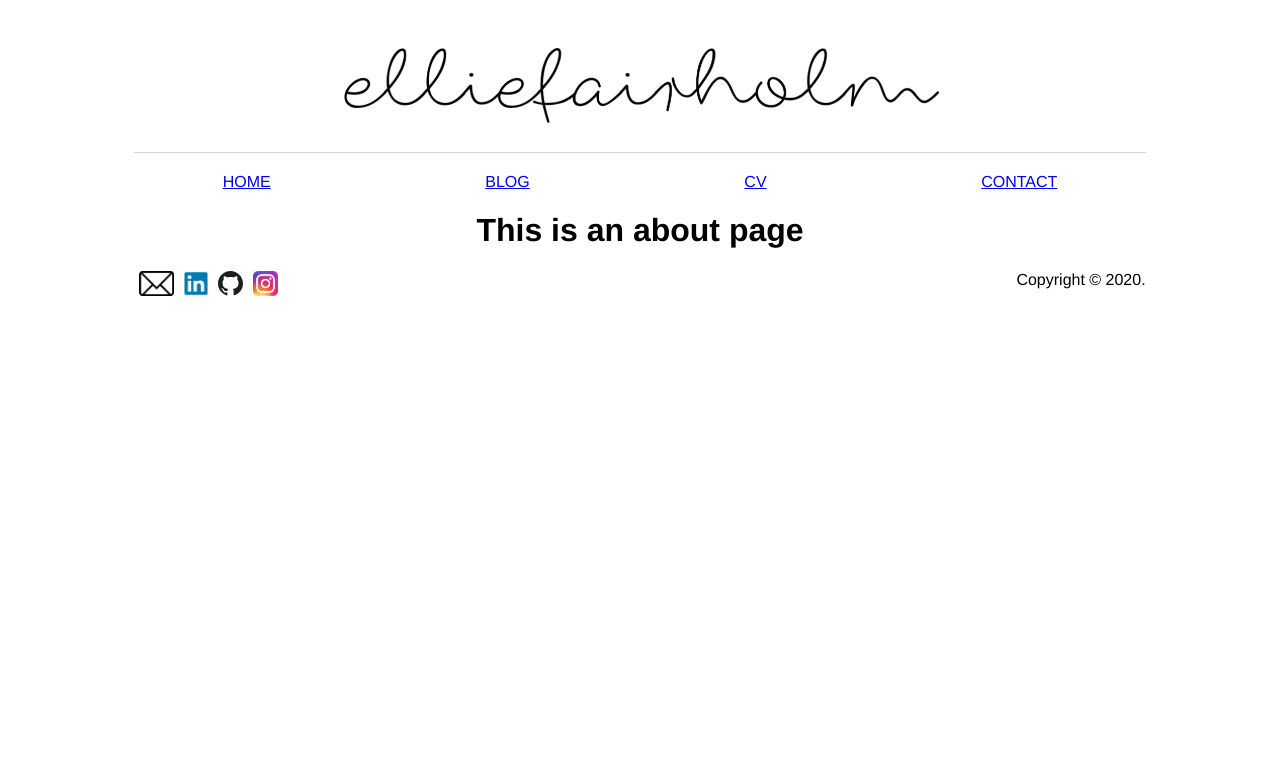
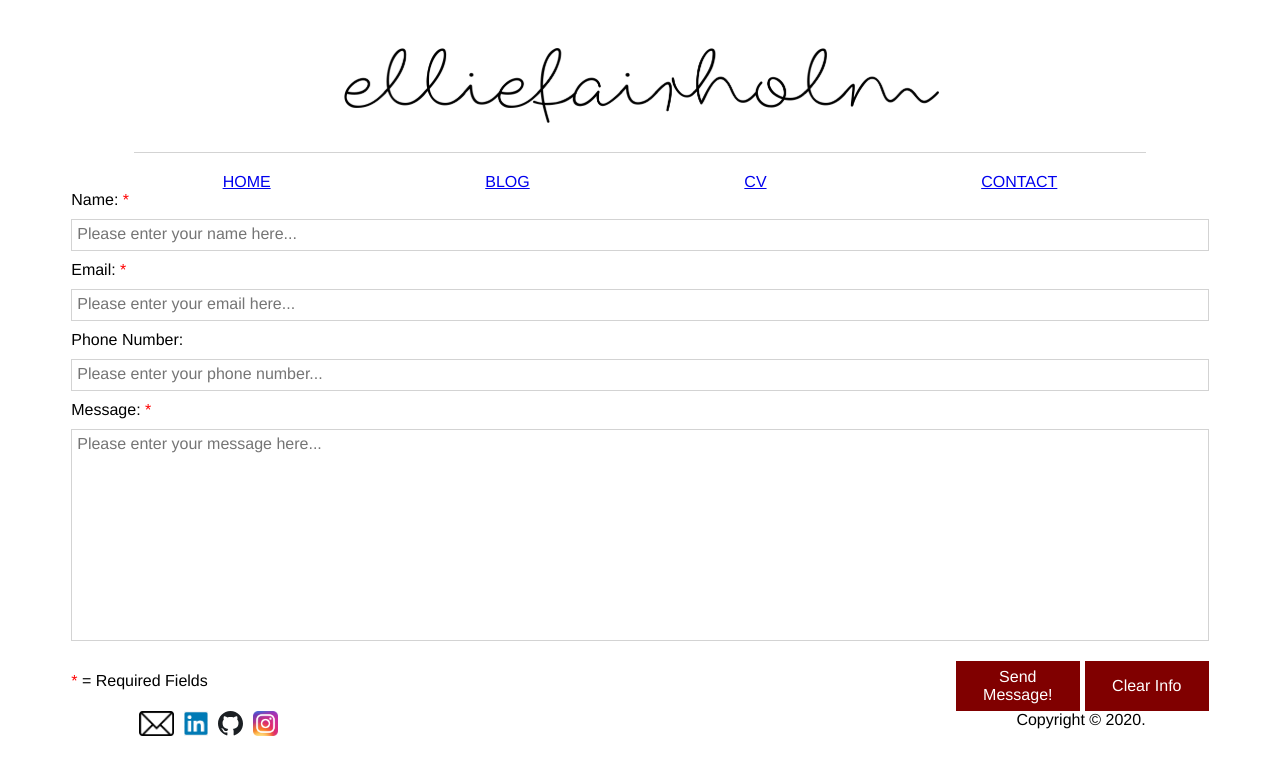
Before and after one commit to elliefairholm/personal-website, a Vue app: page /contact in a window 1280 px wide. Shown: the top 774 px of the page. Built offline with nearby package versions, Linux system fonts and the light colour scheme.

Commit message:
feat: contact-form added

```diff
--- /dev/null
+++ b/src/components/container/contact-form.vue
@@ -0,0 +1,102 @@
+<template>
+  <form class="contact-form" @submit="submitForm">
+    <label>
+      Name:
+      <span class="required">*</span>
+    </label>
+    <textarea type="text" placeholder="Please enter your name here..."></textarea>
+    <label>
+      Email:
+      <span class="required">*</span>
+    </label>
+    <textarea type="text" placeholder="Please enter your email here..."></textarea>
+    <label>Phone Number:</label>
+    <textarea type="text" placeholder="Please enter your phone number..."></textarea>
+    <label>
+      Message:
+      <span class="required">*</span>
+    </label>
+    <textarea type="text" placeholder="Please enter your message here..." id="contact-form-message"></textarea>
+    <div class="form-footer">
+      <p>
+        <span class="required">*</span> = Required Fields
+      </p>
+      <div class="contact-form-buttons-container">
+        <cta-button text="Send Message!"></cta-button>
+        <cta-button text="Clear Info"></cta-button>
+      </div>
+    </div>
+  </form>
+</template>
+
+<script>
+import ctaButton from "../presentational/cta-button.vue";
+export default {
+  name: "contact-form",
+  methods: {
+    submitForm() {
+      console.log("i'm submitting the form");
+    }
+  },
+  components: {
+    "cta-button": ctaButton
+  }
+};
+</script>
+
+<!-- Add "scoped" attribute to limit CSS to this component only -->
+<style scoped>
+.contact-form {
+  display: flex;
+  flex-direction: column;
+  width: 90%;
+}
+
+.contact-form-item {
+  display: flex;
+  align-items: center;
+  justify-content: space-between;
+}
+
+textarea {
+  all: unset;
+}
+
+.contact-form > textarea {
+  border: 1px lightgray solid;
+  padding: 5px;
+  margin: 10px 0;
+  height: 20px;
+}
+
+#contact-form-message {
+  height: 200px;
+  text-align: start;
+}
+
+.form-footer {
+  display: flex;
+  align-items: center;
+  justify-content: space-between;
+}
+
+.contact-form-buttons-container {
+  display: flex;
+  justify-content: flex-end;
+  margin-top: 10px;
+}
+
+.contact-form-buttons {
+  border: 2px maroon solid;
+  background: maroon;
+  color: white;
+  width: 110px;
+  padding: 5px;
+  font-weight: 500;
+  margin-left: 5px;
+}
+
+.required {
+  color: red;
+}
+</style>
--- a/src/components/presentational/cta-button.vue
+++ b/src/components/presentational/cta-button.vue
@@ -17,6 +17,7 @@ export default {
 <!-- Add "scoped" attribute to limit CSS to this component only -->
 <style scoped>
 .cta-button {
+  all: unset;
   border: 2px maroon solid;
   background: maroon;
   color: white;
@@ -24,5 +25,6 @@ export default {
   padding: 5px;
   font-weight: 500;
   margin-left: 5px;
+  text-align: center;
 }
 </style>
--- a/src/router/contact-page.vue
+++ b/src/router/contact-page.vue
@@ -1,5 +1,15 @@
 <template>
-  <div class="about">
-    <h1>This is an about page</h1>
-  </div>
+  <contact-form></contact-form>
 </template>
+
+<script>
+// @ is an alias to /src
+import contactForm from "@/components/container/contact-form.vue";
+
+export default {
+  name: "contactForm",
+  components: {
+    "contact-form": contactForm
+  }
+};
+</script>
```
